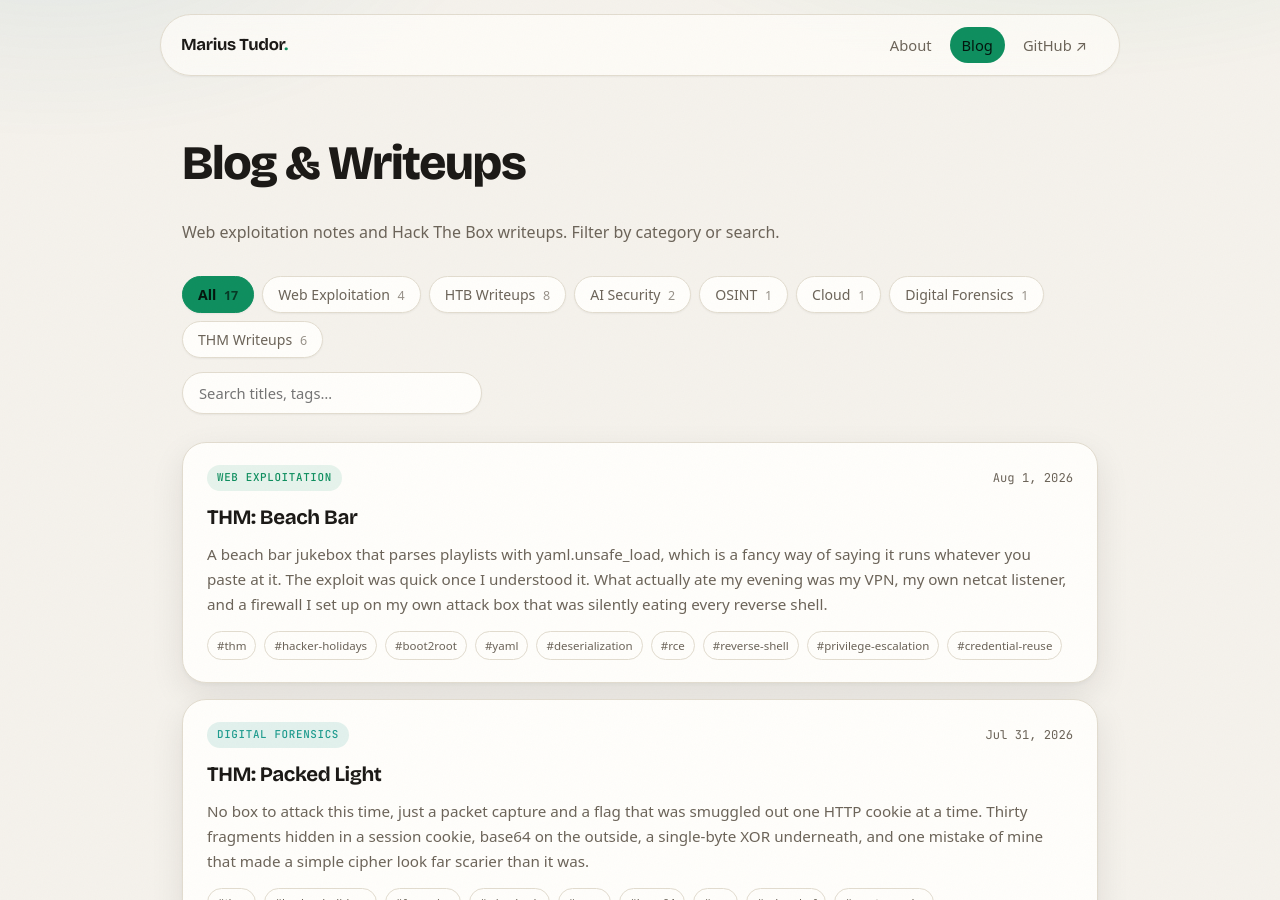
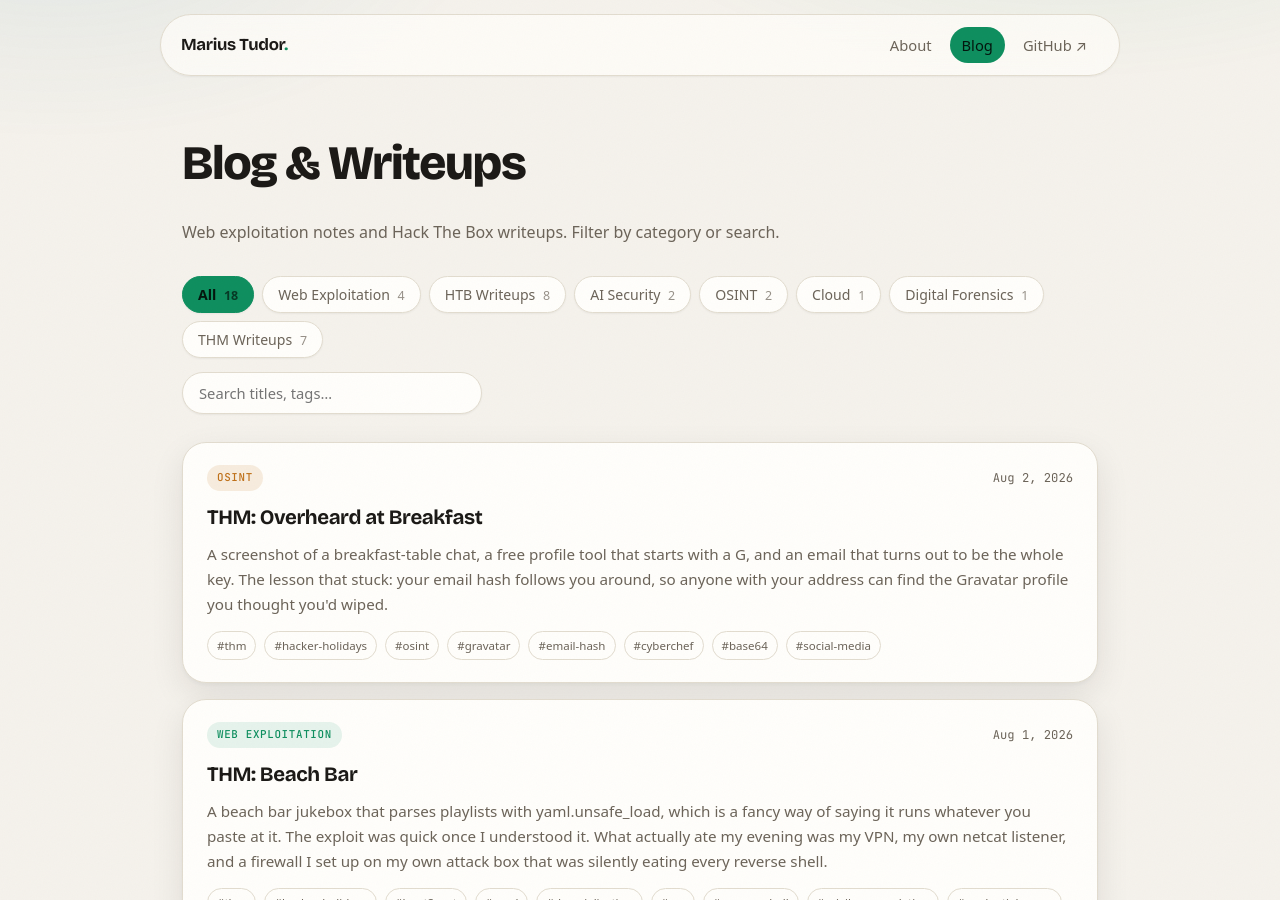
Before and after one commit to mariustudor07/mariustudor07.github.io, a Jekyll site: the page built from blog.html, in a window 1280 px wide and 900 px high. Built offline with Jekyll 4.4.1, drawn with Linux system fonts in a browser that asks for light colours; some of the changed lines change nothing that is shown.

Commit message:
Add Overheard at Breakfast OSINT writeup and briefing images
New post: Overheard at Breakfast (OSINT, Easy) - chat-log clues lead to
a Gravatar profile keyed off the MD5 of an email address, base64 prize
in the bio decoded with CyberChef.

Add briefing screenshots to the Beach Bar and Packed Light posts, plus
the Gravatar profile screenshot for the new OSINT post.

````diff
--- a/_posts/2026-07-31-thm-packed-light.md
+++ b/_posts/2026-07-31-thm-packed-light.md
@@ -7,6 +7,11 @@ difficulty: "Easy"
 tags: [thm, hacker-holidays, forensics, wireshark, pcap, base64, xor, cyberchef, cryptography]
 excerpt: "No box to attack this time, just a packet capture and a flag that was smuggled out one HTTP cookie at a time. Thirty fragments hidden in a session cookie, base64 on the outside, a single-byte XOR underneath, and one mistake of mine that made a simple cipher look far scarier than it was."
 ---
+
+<figure class="figure-narrow">
+  <img src="{{ '/assets/img/packed-light-briefing.png' | relative_url }}" alt="TryHackMe room page: Concierge Briefing for Packed Light. Category Forensics, difficulty Easy, 60 points. Tiny packets at odd hours, suspiciously regular, smuggling out the data equivalent of a hotel towel folded neatly inside ordinary traffic. A capture from the guest network is provided. The story tag notes a laptop pinging a random 8080 address every few seconds, with request headers that look off and a crypto layer on top.">
+  <figcaption>The briefing lays out the whole room in flavour text: regular little packets hiding data inside ordinary-looking traffic, a beacon on port 8080, something odd in the HTTP headers, and a crypto layer to peel. That's the map for the entire solve.</figcaption>
+</figure>
 
 This is a network forensics room, so it breaks the usual pattern for this event.
 There's no IP to scan and no shell to catch. Instead you're handed a single packet
--- a/_posts/2026-08-01-thm-beach-bar.md
+++ b/_posts/2026-08-01-thm-beach-bar.md
@@ -7,6 +7,11 @@ difficulty: "Easy"
 tags: [thm, hacker-holidays, boot2root, yaml, deserialization, rce, reverse-shell, privilege-escalation, credential-reuse]
 excerpt: "A beach bar jukebox that parses playlists with yaml.unsafe_load, which is a fancy way of saying it runs whatever you paste at it. The exploit was quick once I understood it. What actually ate my evening was my VPN, my own netcat listener, and a firewall I set up on my own attack box that was silently eating every reverse shell."
 ---
+
+<figure class="figure-narrow">
+  <img src="{{ '/assets/img/beach-bar-briefing.png' | relative_url }}" alt="TryHackMe room page: Concierge Briefing for Beach Bar. Category Boot2Root, difficulty Easy, 60 points. The beach bar's jukebox takes requests from anyone with a phone, a song queue that accepts a little more than song titles, and the night-shift developer wired the jukebox straight into the floor with the trimmings still attached. Itinerary: find the user flag and the root flag.">
+  <figcaption>The briefing hides the vulnerability in holiday language, same as every room in this event. "A song queue that accepts a little more than song titles" and a jukebox "wired straight into the floor with the trimmings still attached" is user input flowing into an unsafe parser, written out as flavour.</figcaption>
+</figure>
 
 This one is a proper boot2root, and the first thing I want to say about it is that
 the box was not the hard part. The box is rated Easy and it deserves that rating.
--- /dev/null
+++ b/_posts/2026-08-02-thm-overheard-at-breakfast.md
@@ -0,0 +1,155 @@
+---
+layout: post
+title: "THM: Overheard at Breakfast"
+date: 2026-08-02
+category: "OSINT"
+difficulty: "Easy"
+tags: [thm, hacker-holidays, osint, gravatar, email-hash, cyberchef, base64, social-media]
+excerpt: "A screenshot of a breakfast-table chat, a free profile tool that starts with a G, and an email that turns out to be the whole key. The lesson that stuck: your email hash follows you around, so anyone with your address can find the Gravatar profile you thought you'd wiped."
+---
+
+<figure class="figure-narrow">
+  <img src="{{ '/assets/img/overheard-briefing.png' | relative_url }}" alt="TryHackMe room page: Concierge Briefing for Overheard at Breakfast. Category OSINT, difficulty Easy, 60 points. A guest at a loud breakfast terrace overhears more of a conversation than they were meant to, grabs a screenshot before it disappears, and the itinerary is to analyse the conversation, extract the clues, locate the hidden account, and submit the flag.">
+  <figcaption>The briefing tells you the shape of the whole room, as this event always does. There's a conversation, it contains enough to track down an account nobody was supposed to find, and the story tag spells out the real hint: "you actually need to READ what they said, not just skim it."</figcaption>
+</figure>
+
+After yesterday's box I needed this one. The day before was Beach Bar, a Boot2Root
+that fought me for about ninety minutes, and almost none of that fight was the actual
+hacking. It was VPN plumbing, a listener I kept killing, and a firewall on my own
+laptop quietly eating my reverse shells. So sitting down to an OSINT room with zero
+infrastructure, no VPN, no shell, no tooling to babysit, just a puzzle to read, was
+genuinely a relief. And it's worth saying up front, because it's a lesson in itself:
+a challenge feeling smooth or painful often has very little to do with how hard the
+actual thinking is, and a lot to do with how much plumbing it drags along. This room
+was pure puzzle and it was over quickly. Yesterday's was a simple exploit buried under
+an hour of self-inflicted network problems.
+
+It's part of TryHackMe's Hacker Holidays 2026 event, same Byte Lotus universe as the
+rest, filed under OSINT and marked Easy. Standard disclaimer, this is a made-up
+scenario with made-up people and a deliberately planted flag, nothing here is a real
+person's data.
+
+## The scenario: a chat you weren't meant to see
+
+The entire brief is a single screenshot of a Discord-style chat between two people,
+"Ponzi" and "Lambo." The room's whole trick is that everything you need is sitting in
+that conversation, so the skill being tested is reading carefully rather than skimming.
+The story tag even says it out loud, that you need to actually read what they said.
+
+Lambo drops two things in the chat, and the room is built so that they look like two
+separate details when they're really one:
+
+- She mentions **a free tool that let her upload a profile and link her other media
+  accounts, and it started with the letter "G"**. She also says she **wiped** it, which
+  is the bit that's meant to make you think the trail is dead.
+- She gives an email as her best point of contact: `lambobytelotushotel@gmail.com`.
+
+On a skim these are just chatter. The room is that gap between "read" and "skim."
+
+## Clue one: the tool that starts with G
+
+A free profile that acts as a hub linking your other accounts, starts with a G. That's
+**Gravatar**. It's the "globally recognized avatar" service, the thing that gives you
+the same profile picture across a load of sites, and it also hosts a little public
+profile page where you can list your linked social accounts. So far, so normal. The
+harder part is what to do with it, because she said she wiped the profile.
+
+## Clue two, and the actual insight: the email is the key
+
+Here's the part that's genuinely worth learning, because it's a real privacy fact and
+not just a CTF quirk. **Gravatar identifies profiles by a hash of the account's email
+address.** Historically that's the MD5 of your email, lowercased and trimmed. When a
+website shows your Gravatar, it doesn't send your email around, it hashes your email
+and asks Gravatar for the picture belonging to that hash.
+
+Once that clicks, the two clues collapse into one. The email in the chat isn't just a
+way to contact Lambo, it's the lookup key for the Gravatar profile. The tool starting
+with G and the email address are the same thread. You hash the email, and that hash is
+the address of her profile. "Wiping" the profile's contents doesn't break the link
+between the email, its hash, and the profile, so the page is still findable.
+
+That connection is the whole difficulty of the room. There's nothing technical to
+break. It's noticing that clue one and clue two are the same clue.
+
+## Finding the profile
+
+Looking up `lambobytelotushotel@gmail.com` through Gravatar resolved straight to a
+profile at:
+
+```
+gravatar.com/cheerfullysongf28e3c3716
+```
+
+And there she was, a "Lambo / Byte Lotus Hotel" profile, right down to the little
+crypto-bro avatar with the gold chain.
+
+<figure>
+  <img src="{{ '/assets/img/overheard-gravatar.png' | relative_url }}" alt="Gravatar profile page for Lambo, Byte Lotus Hotel, at gravatar.com/cheerfullysongf28e3c3716. The bio reads: Funny thing about email hashes, they follow you places you didn't expect. Glad you found the right corner of the internet, here is your prize, followed by a long base64 string.">
+  <figcaption>The profile the email hash points to. The bio does the room's teaching for it: "Funny thing about email hashes, they follow you places you didn't expect." The prize is the base64 string underneath.</figcaption>
+</figure>
+
+## The prize, and a quick CyberChef decode
+
+The bio came right out and told me what it was about, and then handed over the reward:
+
+> Funny thing about email hashes, they follow you places you didn't expect. Glad you
+> found the right corner of the internet! Here is your prize:
+
+followed by a long string:
+
+```
+VEhNe1MzY3JlVF9Qcj...
+```
+
+That shape, all letters and numbers, mixed case, is textbook base64. I pasted it into
+**CyberChef**, which auto-detected the encoding and suggested **From Base64**. One
+click and it decoded to the flag:
+
+```
+THM{[redacted]}
+```
+
+Redacted as always. The value isn't the point, the path to it is.
+
+## The lesson: your email hash follows you
+
+The thing I want to keep from this room is a real-world privacy point, and the profile
+bio said it better than I could. **An email hash follows you around.** Because Gravatar
+keys profiles off the hash of your email, anyone who has your email address can compute
+that hash and go looking for your Gravatar profile, and anything you linked on it. It's
+a public-by-design lookup, that's the feature. The footgun is that people don't realise
+their email, something they hand out freely, is effectively a permanent public
+identifier for that profile.
+
+And note what "wiped" did and didn't do. Clearing the profile's contents doesn't undo
+the email-to-hash-to-profile link. The address is derived from the email, so as long as
+the email exists and the profile exists, it's discoverable. If you genuinely want it
+gone, you delete the profile, you don't just empty it.
+
+There's a defensive habit in here too, which is that if you're doing OSINT on yourself,
+checking what your own email resolves to on Gravatar is a five-second exercise that can
+be quite sobering. And if you're the one building things, remember that hashing an
+identifier is not the same as hiding it, MD5 of a known email is trivially
+reproducible.
+
+## What I took away
+
+- **Read, don't skim.** The whole room lived in the gap between those two words. Two
+  clues that looked separate were one clue, and only careful reading joins them.
+- **Email hashes are an OSINT goldmine.** Gravatar publishes a profile keyed to the
+  hash of an email, so an email address doubles as a way to find someone's linked
+  accounts. That's a genuine privacy consideration, not just a puzzle.
+- **Hashing is not hiding.** MD5 of a lowercased email is reproducible by anyone. If a
+  system treats "we hashed it" as "it's private," it's wrong.
+- **Smooth versus painful is often about plumbing, not difficulty.** This room was
+  trivial to run and quick to solve. Yesterday's box was a simple exploit smothered in
+  an hour of VPN and firewall pain. The friction lives in the infrastructure, not
+  always in the hack.
+
+A short, satisfying one, and a nice palate cleanser after a Boot2Root that mostly
+taught me about my own laptop. Sometimes the whole challenge is just noticing that two
+things you were told are actually the same thing.
+
+> Room: Overheard at Breakfast on TryHackMe (Hacker Holidays 2026), OSINT, Easy, 60
+> points. Flag left out on purpose. If you want a clean example of why an email address
+> is more identifying than it looks, this is a good one.
````
Also changed, not shown: assets/img/beach-bar-briefing.png (added), assets/img/overheard-briefing.png (added), assets/img/overheard-gravatar.png (added), assets/img/packed-light-briefing.png (added).
